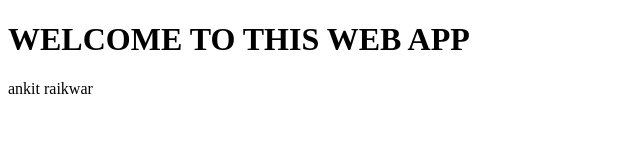
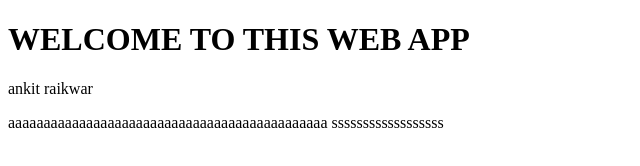
Before and after one commit to Ankit1999Raikwar/web-app-test, a plain HTML site: page index.html in a window 1280 px wide. Shown: the whole page, without its empty margins (0-640 px from the left). Drawn offline with Linux system fonts and the light colour scheme.

Commit message:
new html

```diff
--- a/index.html
+++ b/index.html
@@ -8,5 +8,6 @@
 <body>
     <h1>WELCOME TO THIS WEB APP</h1>
     <p>ankit raikwar</p>
+    <p>aaaaaaaaaaaaaaaaaaaaaaaaaaaaaaaaaaaaaaaaaaaaa ssssssssssssssssss</p>
 </body>
 </html>
```
